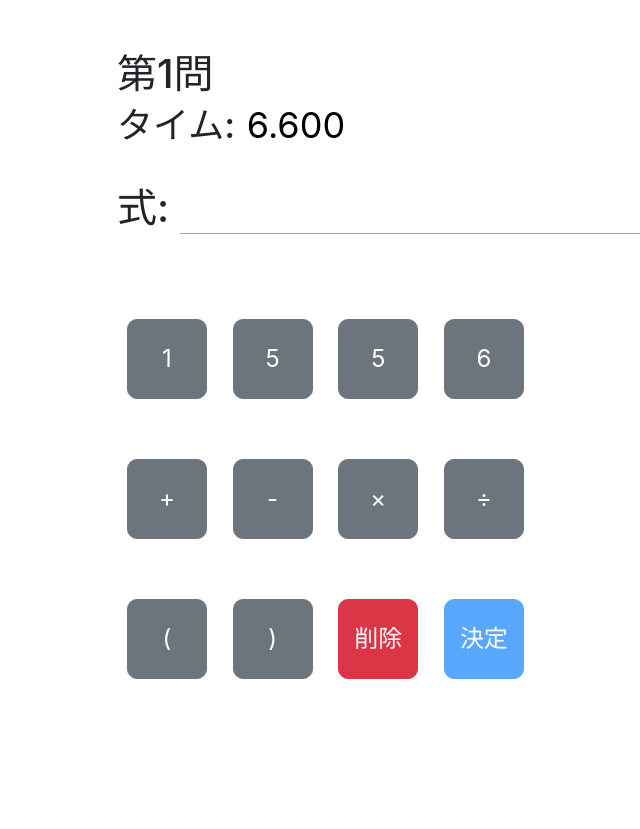
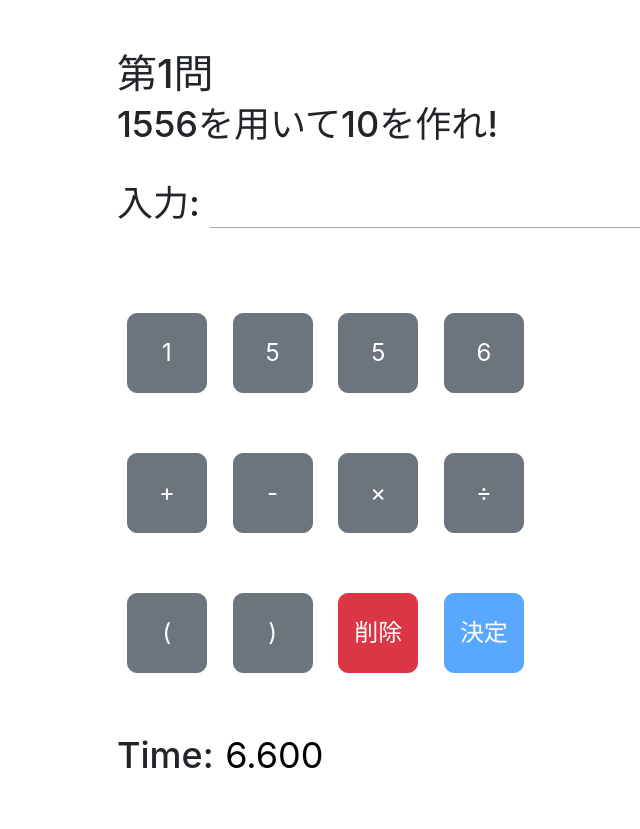
Before and after one commit to rokuyon/make10_project, a Django app: page /game in a window 1280 px wide. Shown: the part 91-920 px from the top of the page, without its empty margins (13-653 px from the left). Before the commit the page ends 770 px from the top, so only its background shows below. Run offline with Django 3.2, Linux system fonts and the light colour scheme; some libraries are stand-ins or nearby versions.

Commit message:
add: statement

```diff
--- a/make10/static/js/script.js
+++ b/make10/static/js/script.js
@@ -39,12 +39,11 @@ function clickParenthesis(e){
     document.getElementById("formula").value = formulaToString();
 }
 
+// 数式から末尾の文字列を削除
 function popFormula(){
-    var rm = formula.pop(); // 数式から末尾の文字列を削除
-
-    // 数式から削除したものが数値であった場合
+    var rm = formula.pop();
     if(figures.includes(rm)){
-        numbers.push(rm);   // 使用できる数値として復活させる
+        numbers.push(rm);
         $("#answer").get(0).disabled = true;
     }
     document.getElementById("formula").value = formulaToString();
@@ -59,6 +58,7 @@ function formulaToString(){
 function initGame() {
     numbersList = getNumbers();
     var figureButtonList = document.getElementById("figure").children;
+    document.getElementById('statement').textContent = numbersList;
     for (var i=0; i<figureButtonList.length; i++) {
         figureButtonList.item(i).value = numbersList[i];
         numbers.push(numbersList[i]);
@@ -100,6 +100,7 @@ function judge() {
             numbers = [];
             numbersList = getNumbers();
             var figureButtonList = document.getElementById("figure").children;
+            document.getElementById('statement').value = numbersList;
             for (var i=0; i<figureButtonList.length; i++) {
                 figureButtonList.item(i).value = "";
                 figureButtonList.item(i).value = numbersList[i];
--- a/make10/templates/make10/game.html
+++ b/make10/templates/make10/game.html
@@ -8,15 +8,12 @@
         第<span id="correctCount">1</span>問
     </h1>
     <h2>
-        <form name="myForm">
-            タイム: <input class="stop-watch" type="text" size="12" name="myFormTime" id="timer">
-        </form>
+        <span id="statement"></span>を用いて10を作れ!
     </h2>
     <br>
-    <h1>
-        式:
-        <input class="input-formula" type="text" id="formula" name="formula">
-    </h1>
+    <h2>
+        入力: <input class="input-formula" type="text" id="formula" name="formula">
+    </h2>
 
     <div id="figure">
         <input class="btn btn-secondary game-button" type="button" onclick="clickFigure(this)">
@@ -39,6 +36,12 @@
     <div class="message" id="message">
     </div>
 
+    <h2>
+        <form name="myForm">
+            Time: <input class="stop-watch" type="text" size="12" name="myFormTime" id="timer">
+        </form>
+    </h2>
+
     <form action="{% url 'clear' %}" method="POST" id="clearTimeForm">
         {% csrf_token %}
         <input type="hidden" id="clearTimeInput" name="clearTime">
```
Also changed, not shown: requirements.txt (+24 -7 lines), 2 other files.
